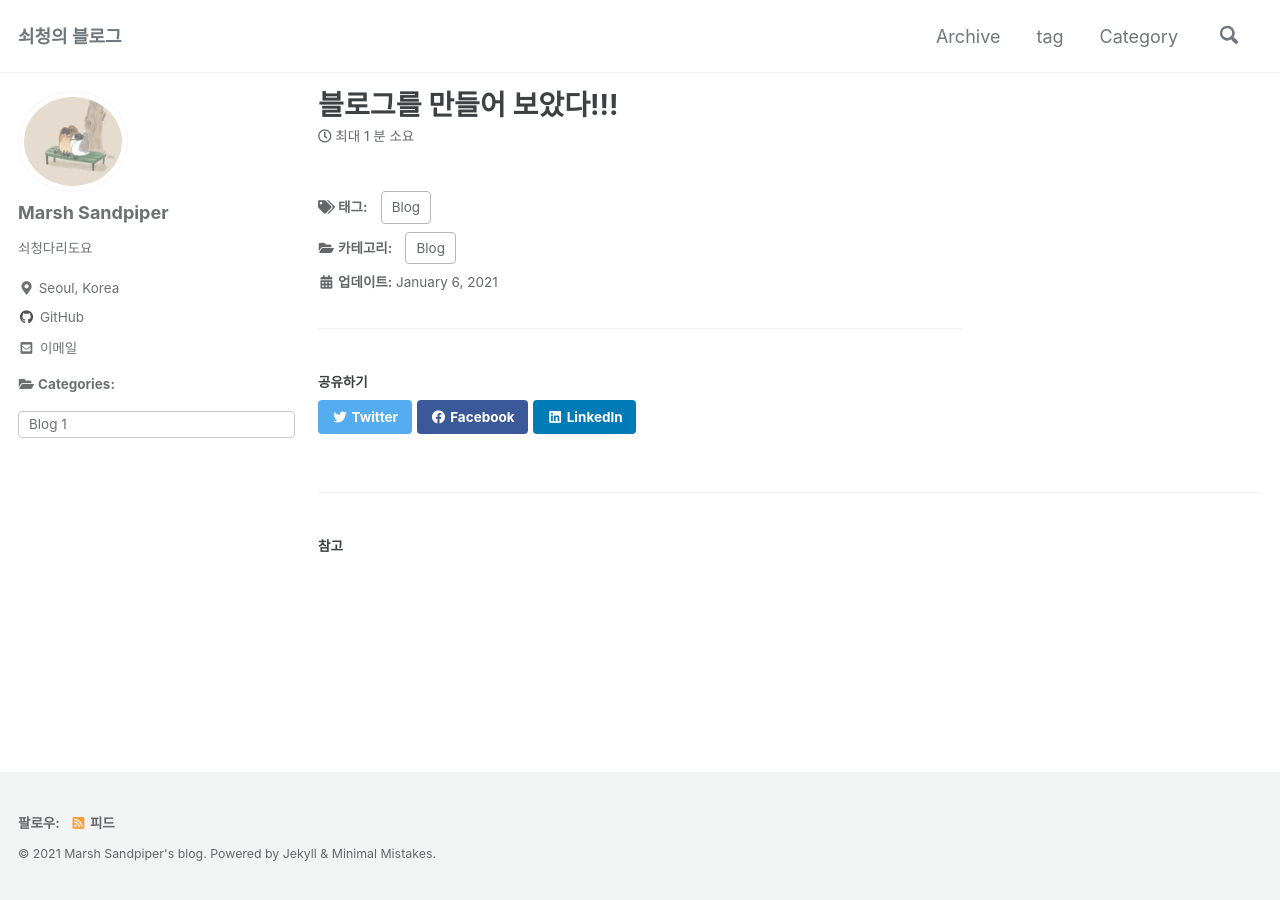
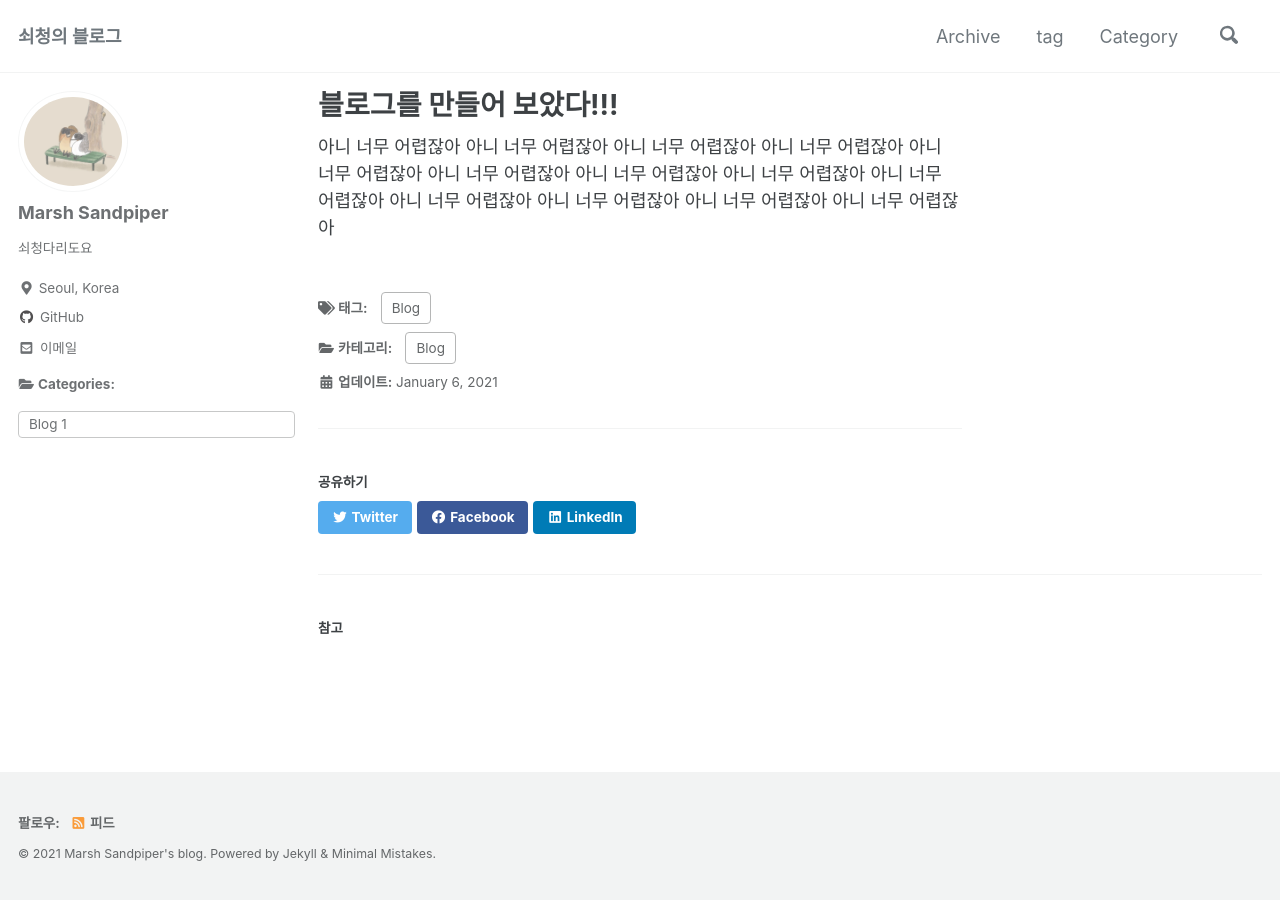
Before and after one commit to Jeong-yeon-Lee/Jeong-yeon-Lee.github.io, a Jekyll site: the page built from _posts/2021-01-06-블로그를 만들었다!.markdown, in a window 1280 px wide. Built offline with Jekyll 4.4.1, drawn with Linux system fonts in a browser that asks for light colours; cached includes are drawn as plain includes.

Commit message:
posting test4

```diff
--- a/_config.yml
+++ b/_config.yml
@@ -265,7 +265,7 @@ defaults:
     values:
       layout: single
       author_profile: true
-      read_time: true
+      read_time: false
       comments: # true
       share: true
       related: true
--- a/_posts/2021-01-06-블로그를 만들었다!.markdown
+++ b/_posts/2021-01-06-블로그를 만들었다!.markdown
@@ -7,3 +7,17 @@ categories:
 tags:
   - Blog
 ---
+
+아니 너무 어렵잖아
+아니 너무 어렵잖아
+아니 너무 어렵잖아
+아니 너무 어렵잖아
+아니 너무 어렵잖아
+아니 너무 어렵잖아
+아니 너무 어렵잖아
+아니 너무 어렵잖아
+아니 너무 어렵잖아
+아니 너무 어렵잖아
+아니 너무 어렵잖아
+아니 너무 어렵잖아
+아니 너무 어렵잖아
```
